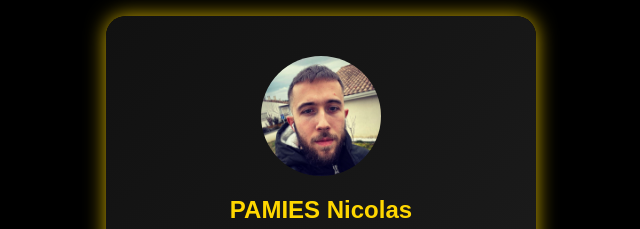
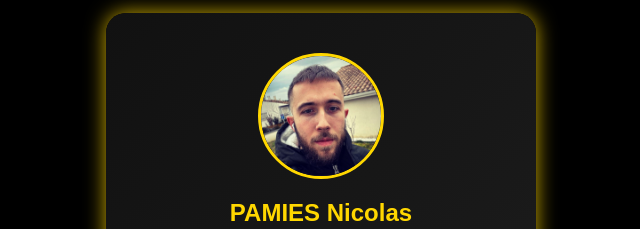
Before and after one commit to Nicop1468/Pamies, a plain HTML site: page index.html in a window 1280 px wide. Shown: the top 229 px of the page, without its empty margins (319-959 px from the left). Drawn offline with Linux system fonts and the light colour scheme.

Commit message:
Update index.html

```diff
--- a/index.html
+++ b/index.html
@@ -26,17 +26,13 @@
             animation: fadeIn 1s ease-in-out;
         }
         .profile-img {
-            width: 120px;
-            height: 120px;
-            border-radius: 50%;
-            background: #FFD700;
-            margin: 15px auto;
-            display: flex;
-            align-items: center;
-            justify-content: center;
-            font-size: 50px;
-            font-weight: bold;
-            color: #000;
+    width: 120px;
+    height: 120px;
+    border-radius: 50%;
+    object-fit: cover;
+    margin: 15px auto;
+    display: block;
+    border: 3px solid #FFD700;
         }
         .info {
             opacity: 0;
```
